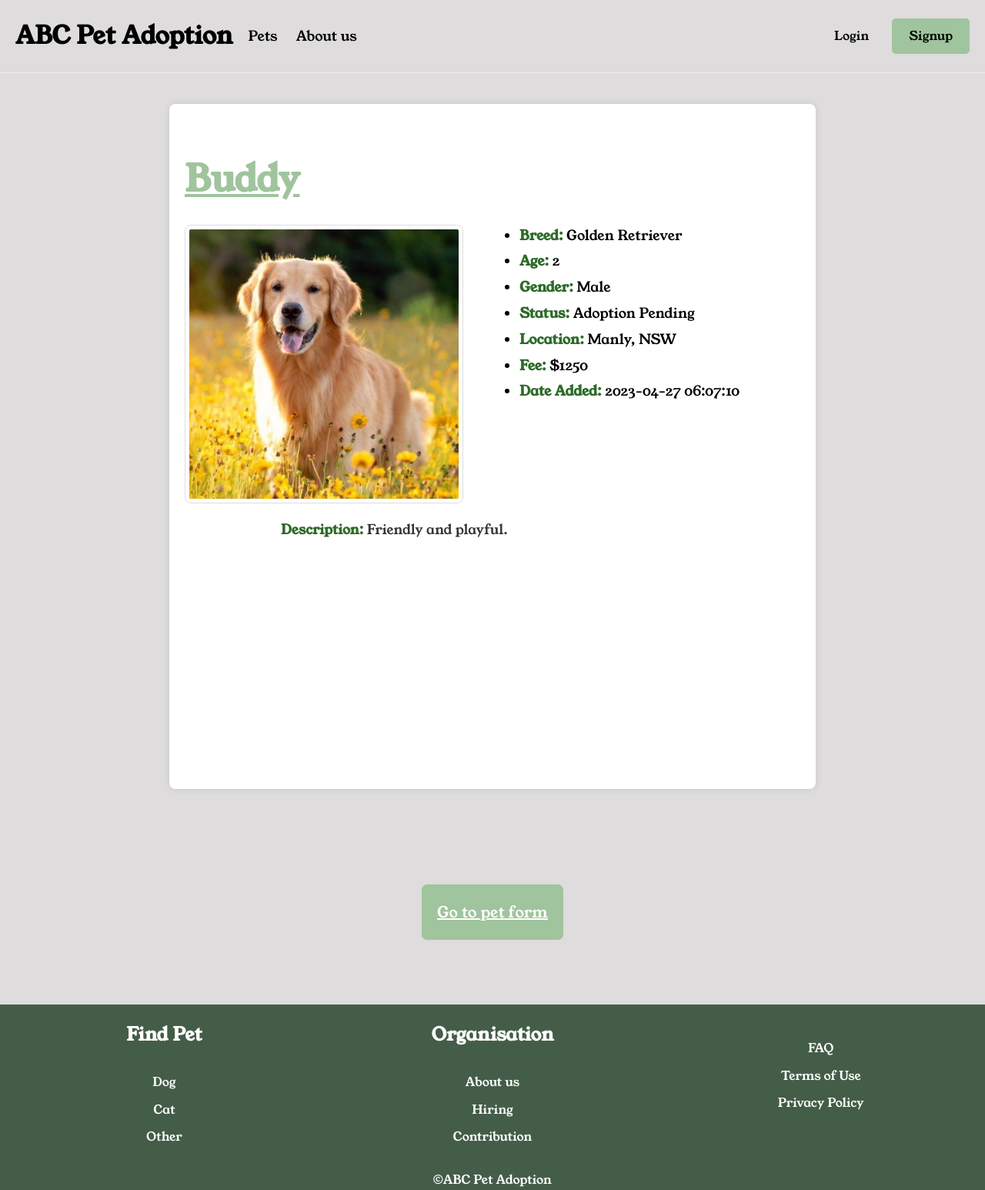
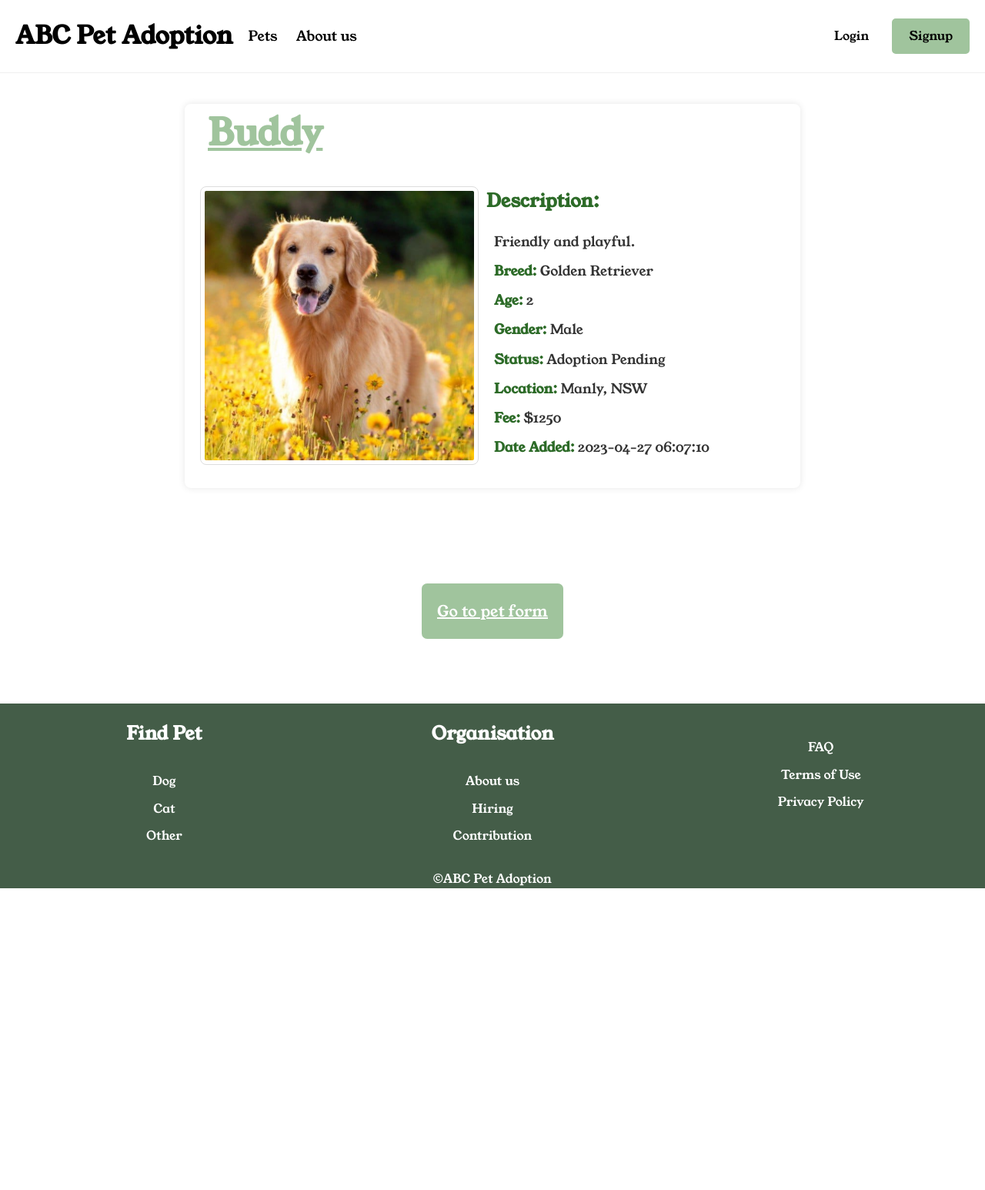
Before and after one commit to kiyohiro0310/SEF_AT, a Django app: template SEF/templates/pet-detail.html in a window 1280 px wide. Shown: the whole page at 77% size. After the commit the page ends 1154 px from the top, so only its background shows below. Run offline with Django 4.2, Linux system fonts and the light colour scheme; the template is opened without the code that fills it: values that come from a table or form of the project are taken from there, others are empty; data comes from the database, SQL or seed files in the repository; both versions use the stored data as it was after the commit.

Commit message:
Updated pet details

```diff
--- a/SEF/static/css/sherry.css
+++ b/SEF/static/css/sherry.css
@@ -4,7 +4,7 @@
 
 body {
     font-family: 'Young Serif','Roboto Serif';
-    background-color: #dedcdc;
+    background-color: white;
     margin: 0;
     padding: 0;
     line-height: 1.6;
@@ -13,36 +13,48 @@ body {
 .pet-details {
     background-color: #ffffff;
     max-width: 800px;
-    height: 850px;
+    height: fit-content;
     margin: 40px auto;
-    padding: 20px;
     box-shadow: 0 0 10px rgba(0, 0, 0, 0.1);
     border-radius: 8px;
 }
 
 .pet-details h1 {
     font-size: 3em;
-    margin-bottom: 20px;
+    margin: 0 30px;
     color: #A0C49D;
     text-decoration: underline;
 
 }
 
 /*Image Styles*/
+
 .img-class{
-    height: 400px;
-    float: left;
+    width: 100%;
+    display: flex;
+    flex-direction: row;
+    margin:10px 10px;
+    padding-bottom: 20px;
+}
+
+@media screen and (max-width:900px) {
+    .img-class{
+        width: 100%;
+        display: flex;
+        flex-direction: column;
+    }
 }
 
 .img-class img{
-    float: left;
-    margin-right: 2%;
+    margin-top: 20px;
+    margin-bottom: 10px;
+    margin-left: 10px;
+    margin-right: 10px;
     border: 1px solid #ddd;
     padding: 5px;
     max-width: auto;
     min-width: auto;
     border-radius: 8px;
-    margin-bottom: 20px;
 }
 
 .pet-details img:hover {
@@ -52,28 +64,26 @@ body {
 /*Description Styles*/
 
 .img-class p{
+
     font-size: 1.1em;
-    text-align: justify;
-    margin-left: 125px;
-    margin-right: 15px;
+    margin: 10px 10px;
     color: #333;
 }
 
-.img-class strong{
+.img-class h2{
     color:  #2d6b28;
 }
-.other-details li{
+.other-details {
+    width: 100%;
     text-align: left;
-    font-size: large;
-    margin: 5px;
 }
 
+
+.other-details p {
+    text-align: left;
+}
 .other-details strong {
     color: #2d6b28;
-}
-
-.other-details{
-    margin: 20px;
 }
 
 /*Button styles*/
--- a/SEF/templates/pet-detail.html
+++ b/SEF/templates/pet-detail.html
@@ -22,21 +22,23 @@
         <h1>{{ pet.name }}</h1>
         <section class="img-class">
             <img src="{% static pet.image_path %}" width="350" height="350" alt="{{ pet.name }}">
-            <p><strong>Description:</strong> {{ pet.description }}</p>
+            <div>
+                <h2>Description:</h2>
+                <p>{{ pet.description }}</p>
+
+                <!-- Additional pet details -->
+                <div class="other-details">
+                    <p><strong>Breed:</strong> {{ pet.breed }}</p>
+                    <p><strong>Age:</strong> {{ pet.age }}</p>
+                    <p><strong>Gender:</strong> {{ pet.gender }}</p>
+                    <p><strong>Status:</strong> {{ pet.status }}</p>
+                    <p><strong>Location:</strong> {{ pet.suburb }}, {{ pet.state }}</p>
+                    <p><strong>Fee:</strong> ${{ pet.fee }}</p>
+                    <p><strong>Date Added:</strong> {{ pet.date_added }}</p>
+                </div>
+            </div>
         </section>
 
-        <!-- Additional pet details -->
-        <section class="other-details">
-            <ul>
-                <strong><li>Breed:</strong> {{ pet.breed }}</li>
-                <strong><li>Age:</strong> {{ pet.age }}</li>
-                <strong><li>Gender:</strong> {{ pet.gender }}</li>
-                <strong><li>Status:</strong> {{ pet.status }}</li>
-                <strong><li>Location:</strong> {{ pet.suburb }}, {{ pet.state }}</li>
-                <strong><li>Fee:</strong> ${{ pet.fee }}</li>
-                <strong><li>Date Added:</strong> {{ pet.date_added }}</li>
-            </ul>
-        </section>
     </section>
 
     <!-- Button to navigate to pet form -->
```
Also changed, not shown: db.sqlite3.
